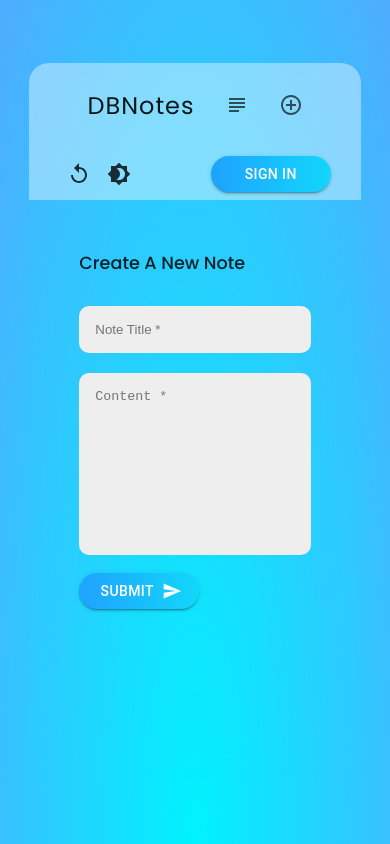
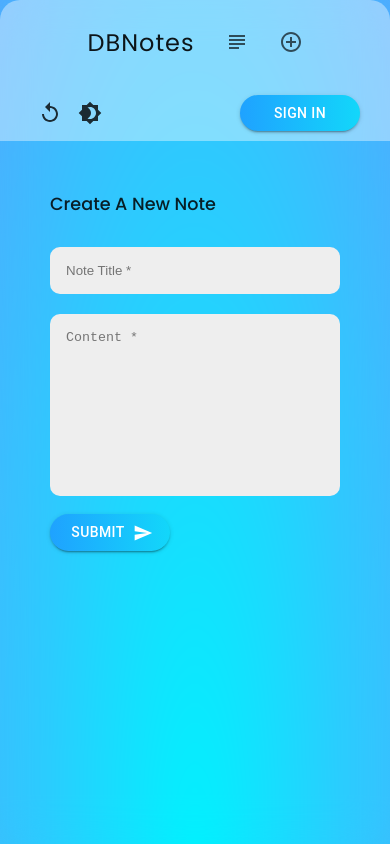
Before and after one commit to donovandoubless/DBNotes-Client, a React (Create React App) app: page /createnote in a window 390 px wide. Built offline with nearby package versions, Linux system fonts and the light colour scheme; no server answers.

Commit message:
Update responsiveness (styling)

```diff
--- a/src/assets/styles/main.css
+++ b/src/assets/styles/main.css
@@ -123,7 +123,7 @@
 
 .mainContent-component .topbar {
   width: 100%;
-  height: 7vh;
+  height: 7.5vh;
 }
 
 .mainContent-component .notes {
@@ -131,7 +131,7 @@
   display: flex;
   flex-direction: column;
   width: 100%;
-  height: 78vh;
+  height: 92.5vh;
   border-radius: 0 0 20px 0;
 }
 
@@ -335,6 +335,7 @@
 @media screen and (max-width: 768px) {
   .notes-component {
     border-radius: 0 0 20px 20px;
+    padding: 0px 0 50px;
   }
 }
 
@@ -345,6 +346,18 @@
   width: 300px;
   height: 230px;
   margin: 20px 20px;
+}
+
+@media screen and (max-width: 768px) {
+  .notes-component .notecard-component {
+    margin: 10px;
+  }
+}
+
+@media screen and (max-height: 660px) {
+  .notes-component .notecard-component {
+    height: 180px;
+  }
 }
 
 .notes-component .notecard-component:hover {
@@ -361,6 +374,13 @@
   width: 100%;
   border-radius: 10px 10px 0 0;
   border-right: 1px solid rgba(0, 0, 0, 0.1);
+}
+
+@media screen and (max-height: 660px) {
+  .notes-component .notecard-component .note-title {
+    padding: 0px 20px;
+    font-size: 0.9rem;
+  }
 }
 
 .notes-component .notecard-component .note-title p {
@@ -389,6 +409,13 @@
   border-radius: 0 0 10px 10px;
   border-bottom: 1px solid rgba(0, 0, 0, 0.05);
   border-right: 1px solid rgba(0, 0, 0, 0.05);
+}
+
+@media screen and (max-height: 660px) {
+  .notes-component .notecard-component .note-content {
+    padding: 5px 20px;
+    font-size: 0.9rem;
+  }
 }
 
 .pagination {
@@ -490,23 +517,19 @@ body {
   display: grid;
   place-content: center;
   font-family: "Poppins", sans-serif;
-  height: 100vh;
-  max-height: 100%;
-  width: 100vw;
-  max-width: 100%;
   overflow: hidden;
 }
 
 .App {
   position: relative;
-  width: 100%;
-  height: 100%;
+  width: 100vw;
+  height: 100vh;
 }
 
 .App .App-content {
   display: flex;
-  width: 85vw;
-  height: 85vh;
+  width: 100%;
+  height: 100%;
   backdrop-filter: blur(20px);
 }
 
@@ -517,7 +540,7 @@ body {
 }
 
 .App .App-content .sidebar {
-  height: 85vh;
+  height: 100%;
   width: 300px;
 }
 
@@ -535,7 +558,7 @@ body {
 
 @media screen and (max-width: 768px) {
   .App .App-content .main-content {
-    height: 75vh;
+    height: 90vh;
   }
 }
 /*# sourceMappingURL=main.css.map */
--- a/src/assets/styles/main.scss
+++ b/src/assets/styles/main.scss
@@ -16,10 +16,10 @@ body {
 	display: grid;
 	place-content: center;
 	font-family: "Poppins", sans-serif;
-	height: 100vh;
-	max-height: 100%;
-	width: 100vw;
-	max-width: 100%;
+	// height: 100vh;
+	// max-height: 100%;
+	// width: 100vw;
+	// max-width: 100%;
 	overflow: hidden;
 
 	// background: radial-gradient(ellipse at bottom, #00f2fe 0%, #4facfe 100%);
@@ -27,13 +27,13 @@ body {
 
 .App {
 	position: relative;
-	width: 100%;
-	height: 100%;
+	width: 100vw;
+	height: 100vh;
 
 	.App-content {
 		display: flex;
-		width: 85vw;
-		height: 85vh;
+		width: 100%;
+		height: 100%;
 		backdrop-filter: blur(20px);
 
 		@media screen and (max-width: 768px) {
@@ -41,7 +41,7 @@ body {
 		}
 
 		.sidebar {
-			height: 85vh;
+			height: 100%;
 			width: 300px;
 
 			@media screen and (max-width: 768px) {
@@ -56,7 +56,7 @@ body {
 			width: 100%;
 
 			@media screen and (max-width: 768px) {
-				height: 75vh;
+				height: 90vh;
 			}
 		}
 	}
--- a/src/assets/styles/partials/_maincontent.scss
+++ b/src/assets/styles/partials/_maincontent.scss
@@ -6,7 +6,7 @@
 
 	.topbar {
 		width: 100%;
-		height: 7vh;
+		height: 7.5vh;
 	}
 
 	.notes {
@@ -14,7 +14,7 @@
 		display: flex;
 		flex-direction: column;
 		width: 100%;
-		height: 78vh;
+		height: 92.5vh;
 		border-radius: 0 0 20px 0;
 	}
 }
```
Also changed, not shown: src/assets/styles/partials/_notes.scss (+19 -0 lines), 1 other file (tests, documents, lock files or other folders).
